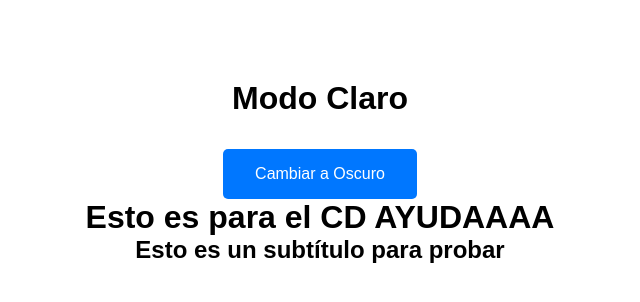
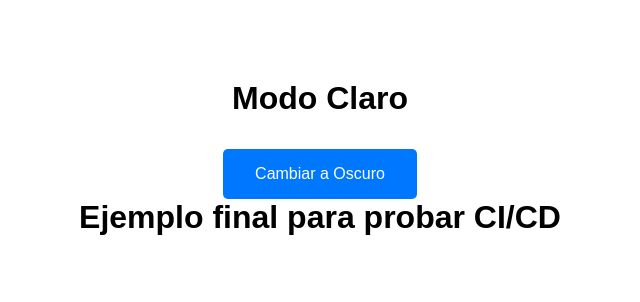
Before and after one commit to Carlos-Alvarenga721/CI-CD-Vite-Js, a React (Vite) app: page / in a window 1280 px wide. Shown: the top 302 px of the page, without its empty margins (320-960 px from the left). Built offline with nearby package versions, Linux system fonts and the light colour scheme.

Commit message:
cambio 2.2

```diff
--- a/src/App.jsx
+++ b/src/App.jsx
@@ -14,8 +14,7 @@ function App() {
       <button onClick={toggleDarkMode} className="toggle-button">
         Cambiar a {darkMode ? 'Claro' : 'Oscuro'}
       </button>
-      <h1>Esto es para el CD AYUDAAAA</h1>
-      <h2>Esto es un subtítulo para probar</h2>
+      <h1>Ejemplo final para probar CI/CD</h1>
     </div>
   );
 }
```
